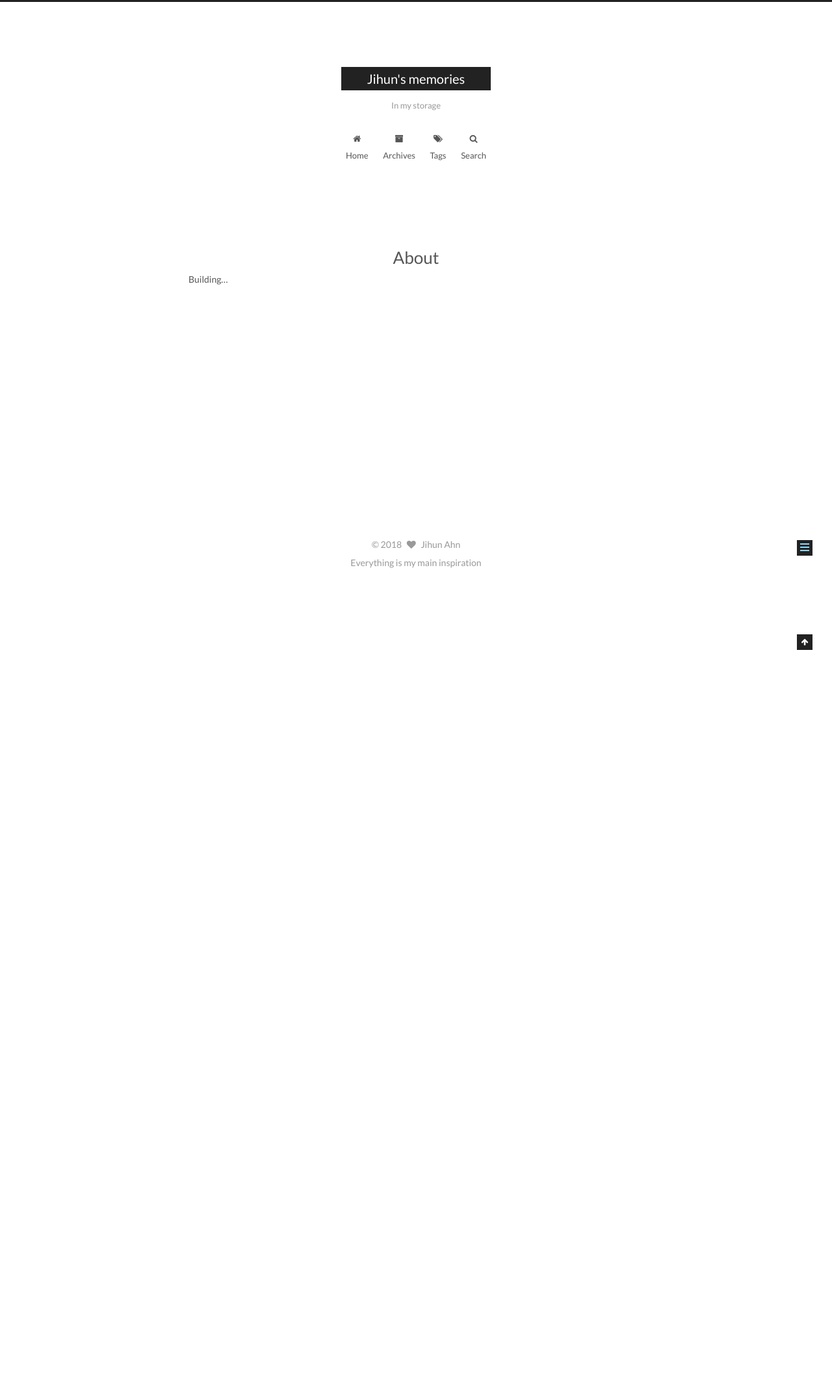
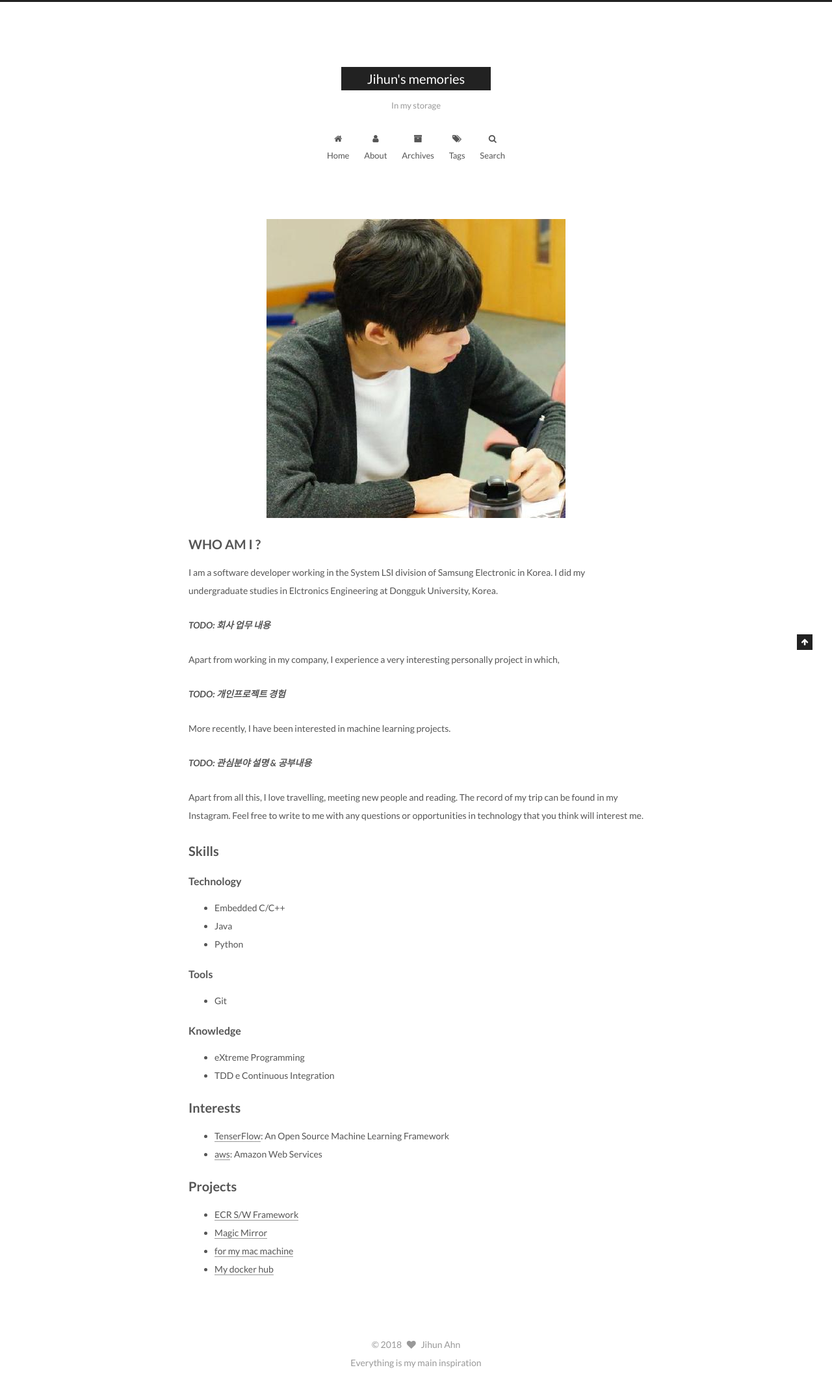
Before and after one commit to jhunahn/jhunahn.github.io, a Jekyll site: the page built from about/index.md, in a window 1280 px wide. Shown: the whole page at 65% size. Built offline with Jekyll 4.4.1, drawn with Linux system fonts in a browser that asks for light colours; comment, search, counter and statistics services are not loaded; before the commit the page ends 900 px from its top, so only the background shows below that.

Commit message:
Add to about page

```diff
--- a/_config.yml
+++ b/_config.yml
@@ -8,6 +8,7 @@ title: Jihun's memories
 subtitle: In my storage
 description:
 author: Jihun Ahn
+picture: /assets/images/profile.jpg
 # Support language: de, en, fr-FR, id, ja, ko, pt-BR, pt, ru, zh-Hans, zh-hk, zh-tw
 language: en
 date_format: '%Y-%m-%d'
@@ -120,7 +121,7 @@ index_with_subtitle: false
 menu:
   home: /
   #categories: /categories/
-  #about: /about/
+  about: /about/
   archives: /archives/
   tags: /tags/
   #sitemap: /sitemap.xml
--- a/about/index.md
+++ b/about/index.md
@@ -1,6 +1,49 @@
 ---
-layout: page
-type: about
+title: About
+layout: layout
 ---
 
-Building...
+![Profile Image]({{ site.url }}/{{ site.picture }})
+
+## WHO AM I ?
+I am a software developer working in the System LSI division of Samsung Electronic in Korea. I did my undergraduate studies in Elctronics Engineering at Dongguk University, Korea.
+
+***TODO: 회사 업무 내용***
+
+
+Apart from working in my company, I experience a very interesting personally project in which,
+
+***TODO: 개인프로젝트 경험***
+
+
+More recently, I have been interested in machine learning projects.
+
+***TODO: 관심분야 설명 & 공부내용***
+
+
+Apart from all this, I love travelling, meeting new people and reading. The record of my trip can be found in my Instagram. Feel free to write to me with any questions or opportunities in technology that you think will interest me.
+
+
+## Skills
+
+#### Technology
+- Embedded C/C++
+- Java
+- Python
+
+#### Tools
+- Git
+
+#### Knowledge
+- eXtreme Programming
+- TDD e Continuous Integration
+
+## Interests
+- [TenserFlow](https://github.com/tensorflow/tensorflow): An Open Source Machine Learning Framework
+- [aws](http://aws.amazon.com): Amazon Web Services
+
+## Projects
+- [ECR S/W Framework](https://github.com/jhunahn/ecr)
+- [Magic Mirror](https://github.com/jhunahn/MagicMirror)
+- [for my mac machine](https://github.com/jhunahn/for-my-mac)
+- [My docker hub](https://hub.docker.com/u/jhunahn)
```
